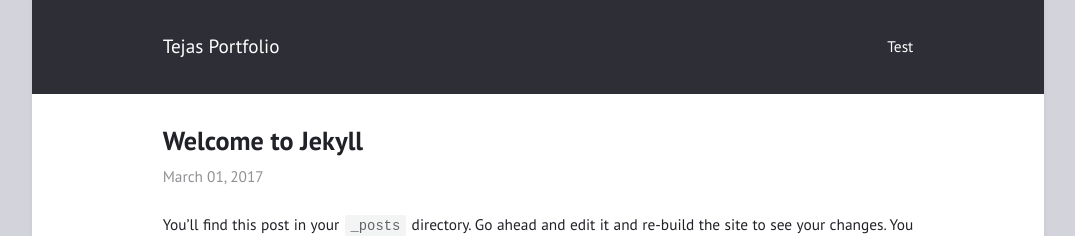
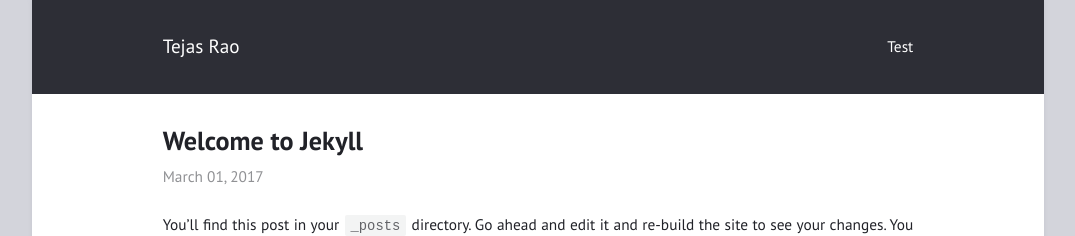
Before and after one commit to Tejas-Rao01/Tejas-Rao01.github.io, a Jekyll site: the page built from _posts/2017-03-01-welcome-to-jekyll.md, in a window 1280 px wide. Shown: the top 236 px of the page, without its empty margins (102-1177 px from the left). Built offline with Jekyll 4.4.1, drawn with Linux system fonts in a browser that asks for light colours.

Commit message:
Update _config.yml

```diff
--- a/_config.yml
+++ b/_config.yml
@@ -1,4 +1,4 @@
-title: "Tejas Portfolio"
+title: "Tejas Rao"
 author: "Tejas Rao"
 description: "Indian Institute of Science, Bangalore"
 permalink: /:title/
```
